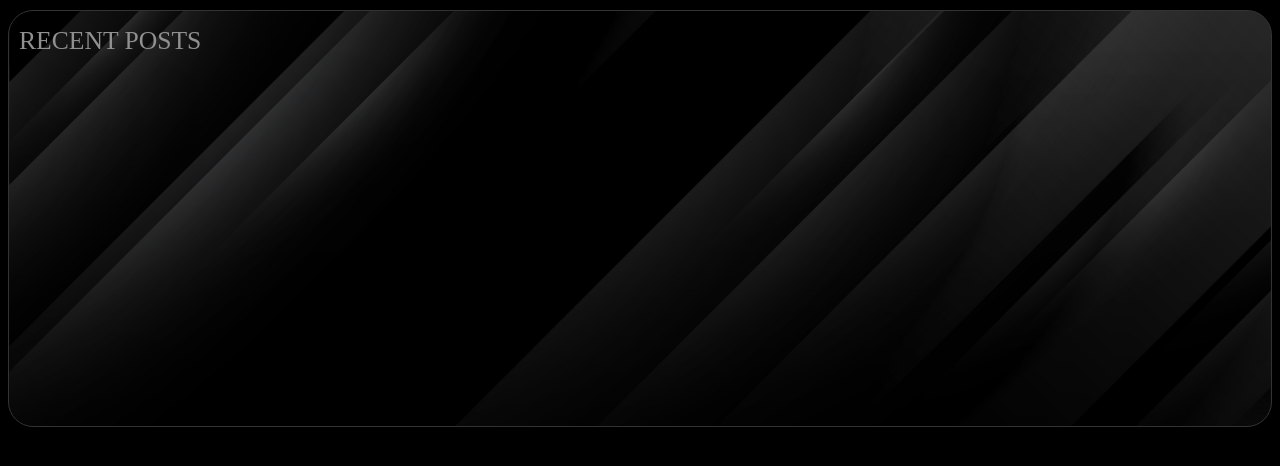
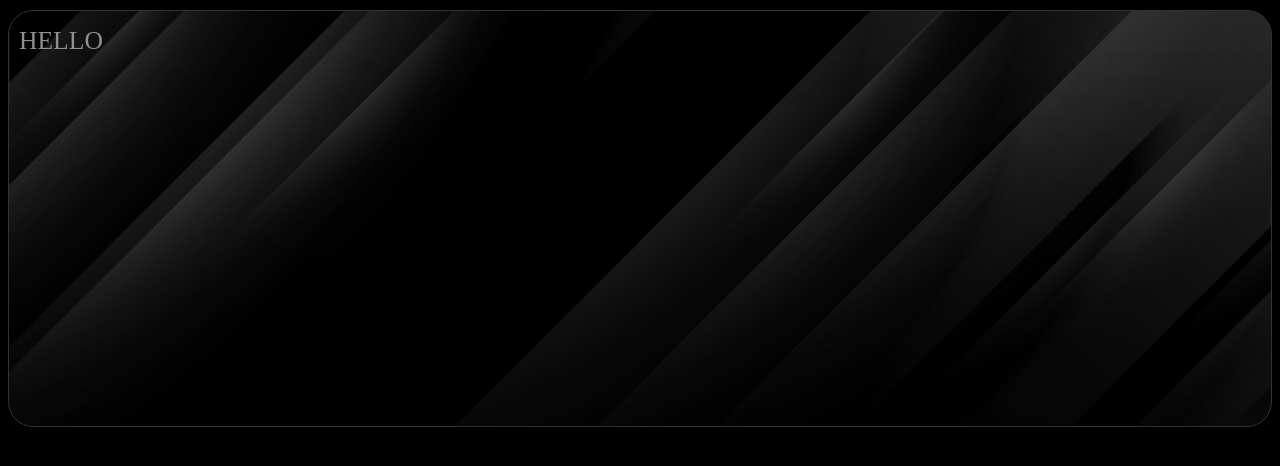
Before and after one commit to thalaivar96/AC, a plain HTML site: page index.html in a window 1280 px wide. Shown: the part 62-528 px from the top of the page. Drawn offline with nearby package versions, Linux system fonts and the light colour scheme; a web font is replaced by a local one.

Commit message:
Update index.html

```diff
--- a/index.html
+++ b/index.html
@@ -20,7 +20,7 @@
       <span id="typed-text" ></span>
     </div>
   <section>
-    <div class="section-title">RECENT POSTS</div>
+    <div class="section-title">HELLO</div>
 
 
 	<script>
```
